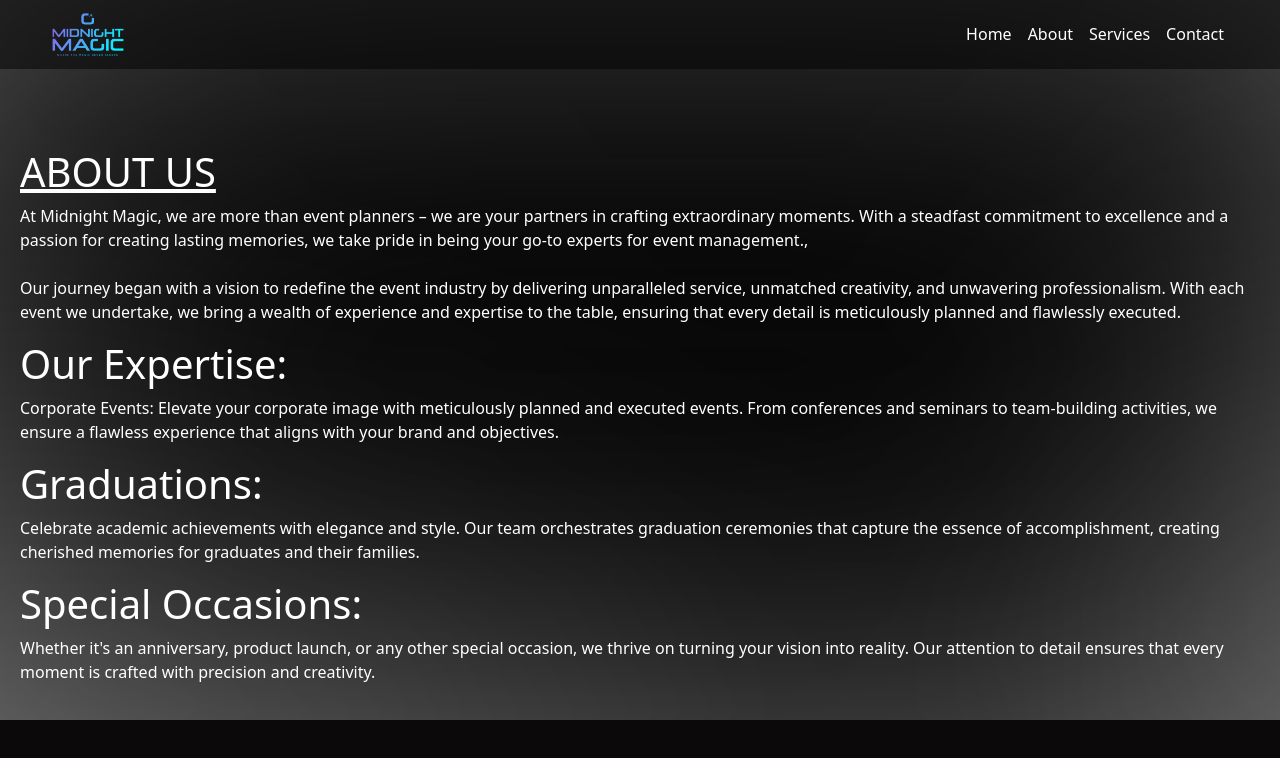
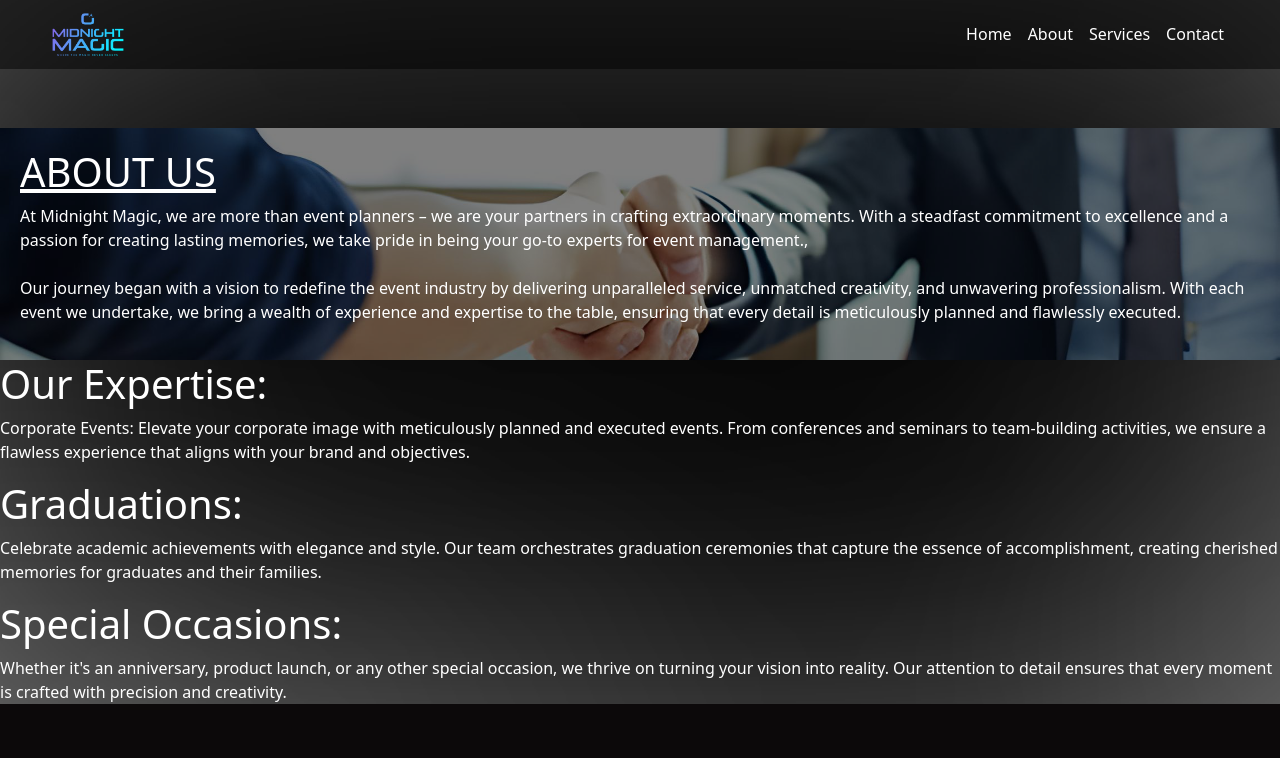
Before and after one commit to amalvelloth/MIDNIGHT-MAGIC, a React (Vite) app: page /about in a window 1280 px wide. Shown: the top 758 px of the page. Built offline with nearby package versions, Linux system fonts and the light colour scheme; a web font is replaced by a local one.

Commit message:
hero section background image

```diff
--- a/src/pages/About.css
+++ b/src/pages/About.css
@@ -7,5 +7,22 @@
 }
 
 .about-section1 {
+  position: relative;
   padding: 20px;
+  background-image: url(../assets/aboutUs.png);
+  background-size: cover;
+  background-position: center;
+  background-repeat: no-repeat;
+  z-index: 1;
 }
+
+.about-section1::before {
+  z-index: -1;
+  content: '';
+  position: absolute;
+  top: 0;
+  left: 0;
+  width: 100%;
+  height: 100%;
+  background-color: rgba(0, 0, 0, 0.5);
+}
--- a/src/pages/Home.jsx
+++ b/src/pages/Home.jsx
@@ -65,7 +65,7 @@ function Home() {
             <div className="custom-row d-flex">
               <div className="container-box1 p-3 col-md-4 col-sm-6">
                 <h5 className="text-white fw-light">How it works ?</h5>
-                <h1>
+                <h1 style={{color: '#c3ccd3'}}>
                   Share Ideas.
                   <br /> Our Event Organizers do for you
                 </h1>
```
Also changed, not shown: src/pages/About.jsx (+14 -9 lines), src/assets/aboutUs.png (added).
